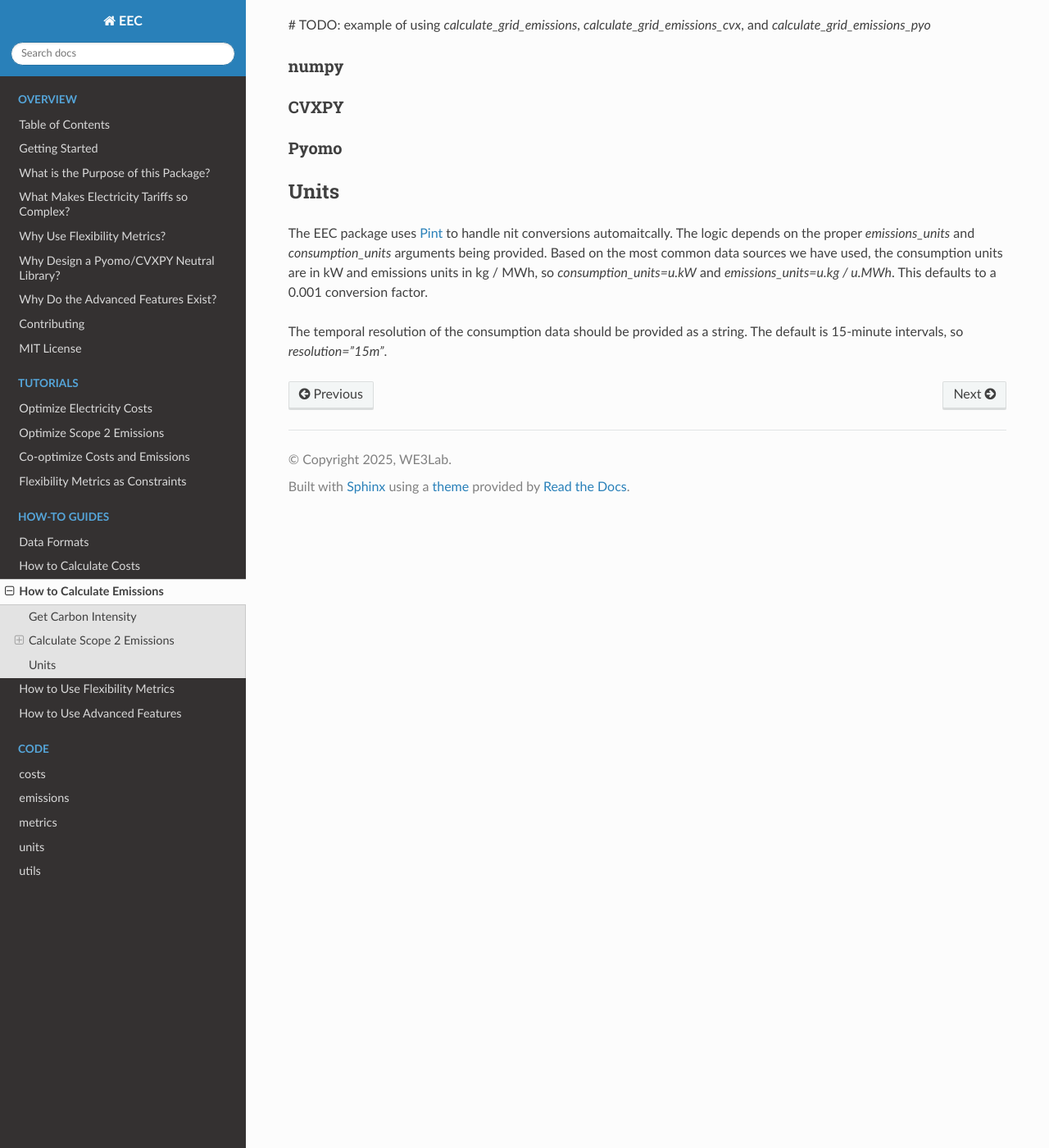
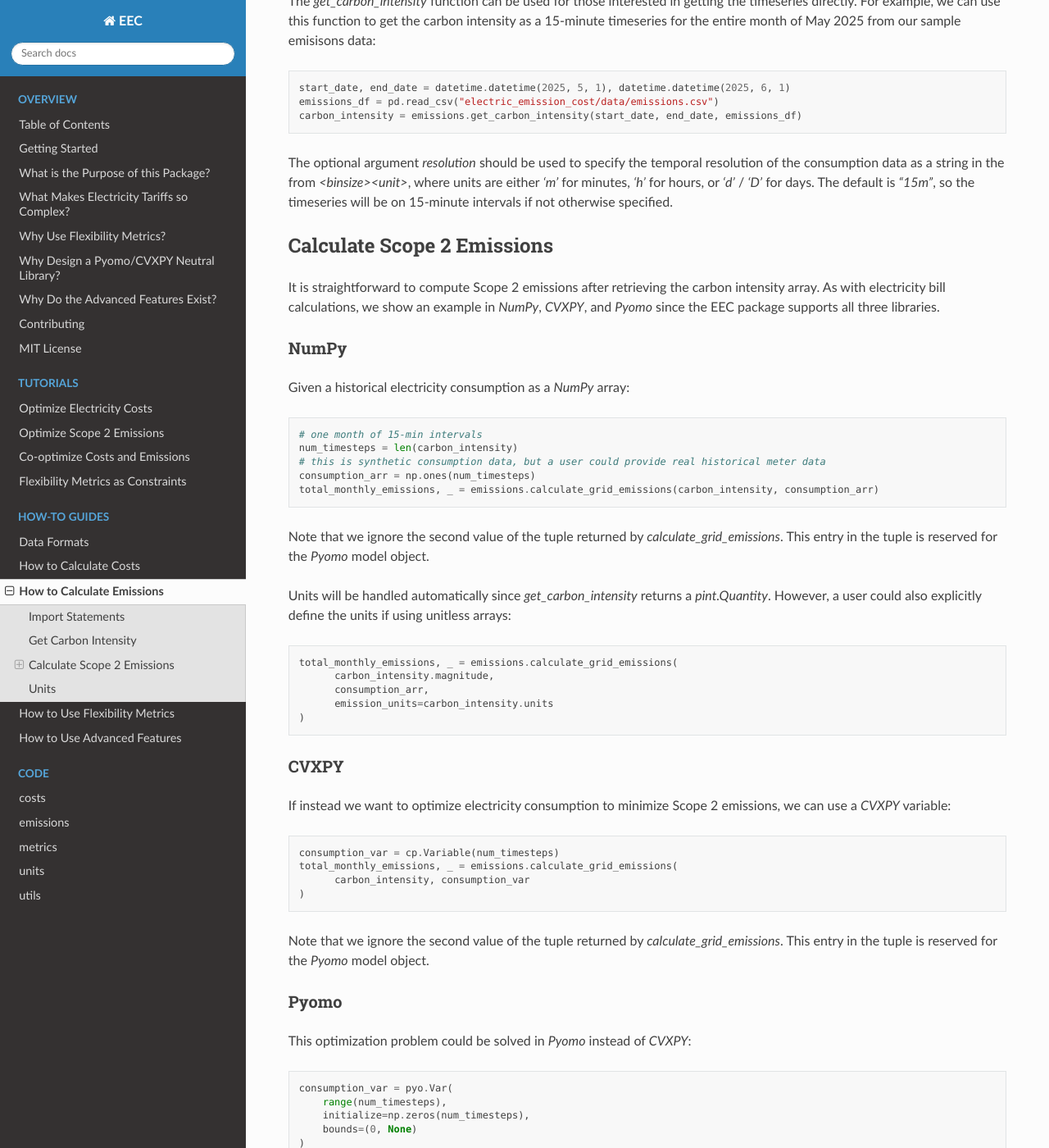
Before and after one commit to we3lab/eeco, a Sphinx documentation site: the page built from docs/how_to_emit.rst, in a window 1280 px wide and 1400 px high, scrolled down 1325 px. Shown: the whole window at 82% size. Built offline with Sphinx 7.4.7 and the Read the Docs theme 3.1.0, drawn with Linux system fonts in a browser that asks for light colours; formulas are drawn with MathJax 3; some of the changed text lies outside the part shown.

Commit message:
Finished how to guide for emissions

```diff
--- a/docs/how_to_cost.rst
+++ b/docs/how_to_cost.rst
@@ -23,8 +23,10 @@ To make this how-to guide clear, below are the import statements used throughout
 .. code-block:: python
 
     import datetime
+    import cvxpy as cp
     import numpy as np
     import pandas as pd
+    import pyomo.environ as pyo
     from electric_emission_cost.units as u
     from electric_emission_cost import costs
 
@@ -63,7 +65,7 @@ The below examples exclude some more advanced features available via optional ar
 Basic Usage
 ***********
 
-numpy
+NumPy
 =====
 
 .. code-block:: python
--- a/docs/how_to_emit.rst
+++ b/docs/how_to_emit.rst
@@ -25,6 +25,23 @@ you would simply dot product the two arrays to find the total emissions (i.e., m
 However, many data sources report emissions factors as monthly/hourly averages (:ref:`data-format-emissions`).
 Our package is designed to unpack data in that format into a timeseries the same length as the consumption variable.
 
+=================
+Import Statements
+=================
+
+To make this how-to guide clear, below are the import statements used throughout:
+
+.. code-block:: python
+
+    import datetime
+    import cvxpy as cp
+    import numpy as np
+    import pandas as pd
+    import pyomo.environ as pyo
+    from electric_emission_cost.units as u
+    from electric_emission_cost import emissions
+
+====================
 Get Carbon Intensity
 ====================
 
@@ -43,20 +60,75 @@ as a string in the from `<binsize><unit>`,
 where units are either `'m'` for minutes, `'h'` for hours, or `'d'` / `'D'` for days.
 The default is `"15m"`, so the timeseries will be on 15-minute intervals if not otherwise specified.
 
+===========================
 Calculate Scope 2 Emissions
 ===========================
 
-# TODO: example of using `calculate_grid_emissions`, `calculate_grid_emissions_cvx`, and `calculate_grid_emissions_pyo`
+It is straightforward to compute Scope 2 emissions after retrieving the carbon intensity array.
+As with electricity bill calculations,
+we show an example in `NumPy`, `CVXPY`, and `Pyomo` since the EEC package supports all three libraries.
 
-numpy
+NumPy
 *****
+
+Given a historical electricity consumption as a `NumPy` array:
+
+.. code-block:: python
+
+    # one month of 15-min intervals
+    num_timesteps = len(carbon_intensity)
+    # this is synthetic consumption data, but a user could provide real historical meter data
+    consumption_arr = np.ones(num_timesteps)
+    total_monthly_emissions, _ = emissions.calculate_grid_emissions(carbon_intensity, consumption_arr)
+
+Note that we ignore the second value of the tuple returned by `calculate_grid_emissions`.
+This entry in the tuple is reserved for the `Pyomo` model object.
+
+Units will be handled automatically since `get_carbon_intensity` returns a `pint.Quantity`.
+However, a user could also explicitly define the units if using unitless arrays:
+
+.. code-block:: python
+
+    total_monthly_emissions, _ = emissions.calculate_grid_emissions(
+          carbon_intensity.magnitude,
+          consumption_arr,
+          emission_units=carbon_intensity.units
+    )
+
 
 CVXPY
 *****
 
+If instead we want to optimize electricity consumption to minimize Scope 2 emissions, we can use a `CVXPY` variable:
+
+.. code-block:: python
+
+    consumption_var = cp.Variable(num_timesteps)
+    total_monthly_emissions, _ = emissions.calculate_grid_emissions(
+          carbon_intensity, consumption_var
+    )
+
+Note that we ignore the second value of the tuple returned by `calculate_grid_emissions`.
+This entry in the tuple is reserved for the `Pyomo` model object.
+
+
 Pyomo
 *****
 
+This optimization problem could be solved in `Pyomo` instead of `CVXPY`:
+
+.. code-block:: python
+
+    consumption_var = pyo.Var(
+        range(num_timesteps),
+        initialize=np.zeros(num_timesteps),
+        bounds=(0, None)
+    )
+    total_monthly_emissions, model = costs.calculate_grid_emissions(
+        carbon_intensity, consumption_var, model=model
+    )
+
+=====
 Units
 =====
 
```
Also changed, not shown: 1 other file.
